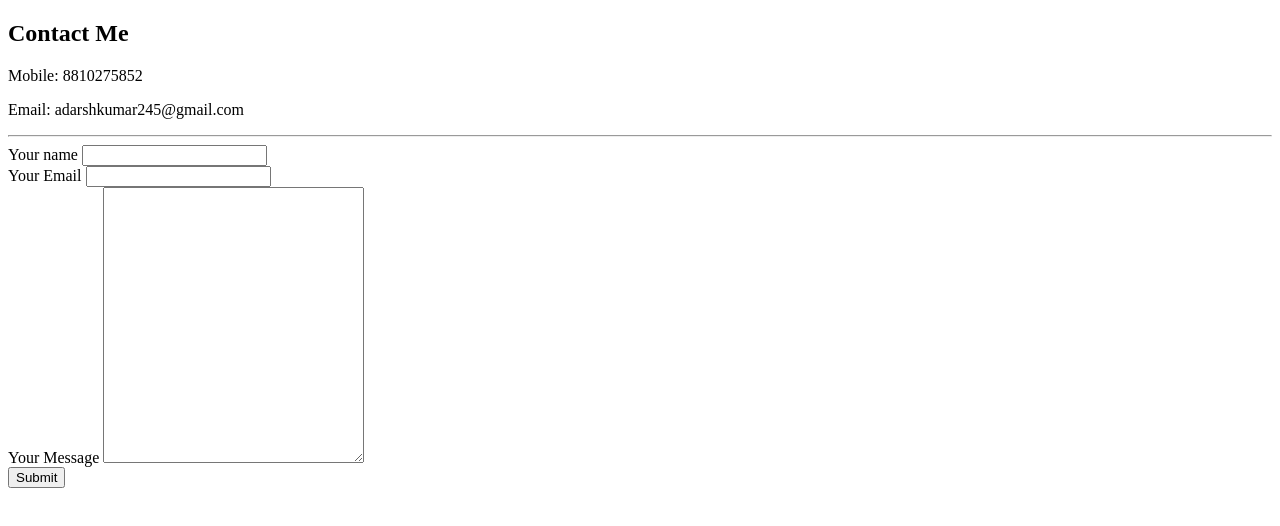
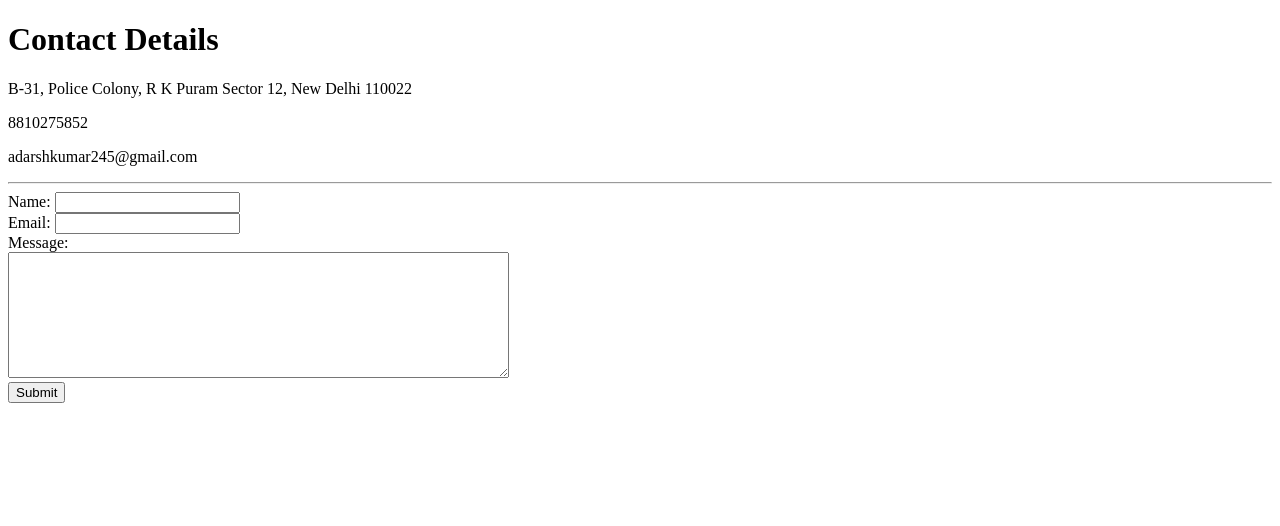
Before and after one commit to Adarshkumar03/cv, a plain HTML site: page contact-me.html in a window 1280 px wide. Drawn offline with Linux system fonts and the light colour scheme.

Commit message:
Update contact-me.html

```diff
--- a/contact-me.html
+++ b/contact-me.html
@@ -1,22 +1,26 @@
 <!DOCTYPE html>
 <html lang="en" dir="ltr">
+
 <head>
   <meta charset="utf-8">
   <title></title>
 </head>
+
 <body>
-    <h2>Contact Me</h2>
-    <p>Mobile: 8810275852</p>
-    <p>Email: adarshkumar245@gmail.com</p>
+  <h1>Contact Details</h1>
+  <p>B-31, Police Colony, R K Puram Sector 12, New Delhi 110022</p>
+  <p>8810275852</p>
+  <p>adarshkumar245@gmail.com</p>
   <hr>
-    <form class="" action="<a href="mailto:adarshkumar245@gmail.com" method="post" enctype="text/plain">
-      <label>Your name</label>
-      <input type="text" name="yourName" value=""><br />
-      <label>Your Email</label>
+  <form action="mailto:adarshkumar245@gmail.com?subject=feedback" method="post">
+    <label>Name:</label>
+    <input type="text" name="yourName" value=""><br>
+    <label>Email:</label>
     <input type="email" name="yourEmail" value=""><br>
-      <label>Your Message</label>
-      <textarea name="yourMessage" rows="18" cols="30"></textarea><br>
-      <input type="submit">
+    <label>Message:</label><br>
+    <textarea name="yourMessage" rows="8" cols="60"></textarea><br>
+    <button type="button" name="button">Submit</button>
   </form>
 </body>
+
 </html>
```
Lines whose indentation alone changed are shown as unchanged.
